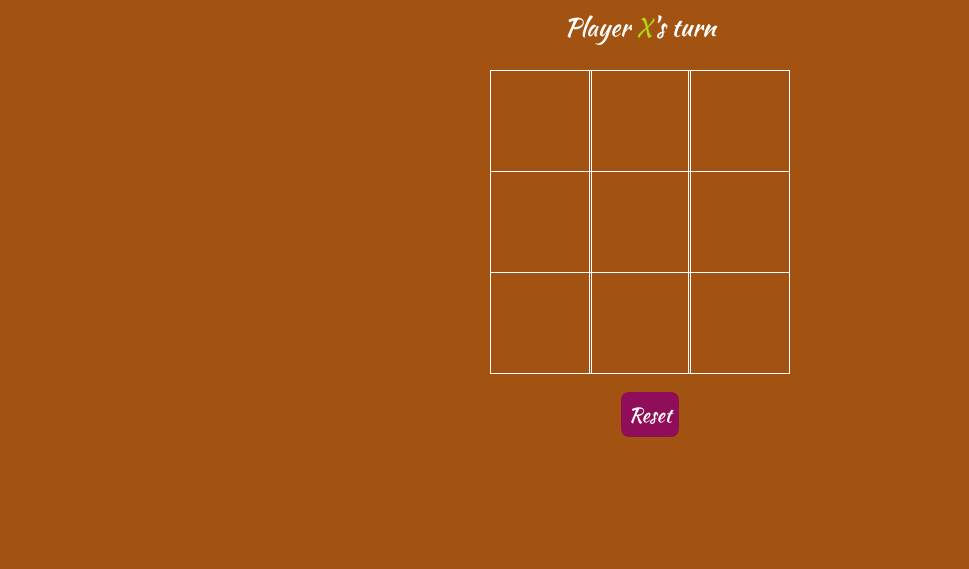
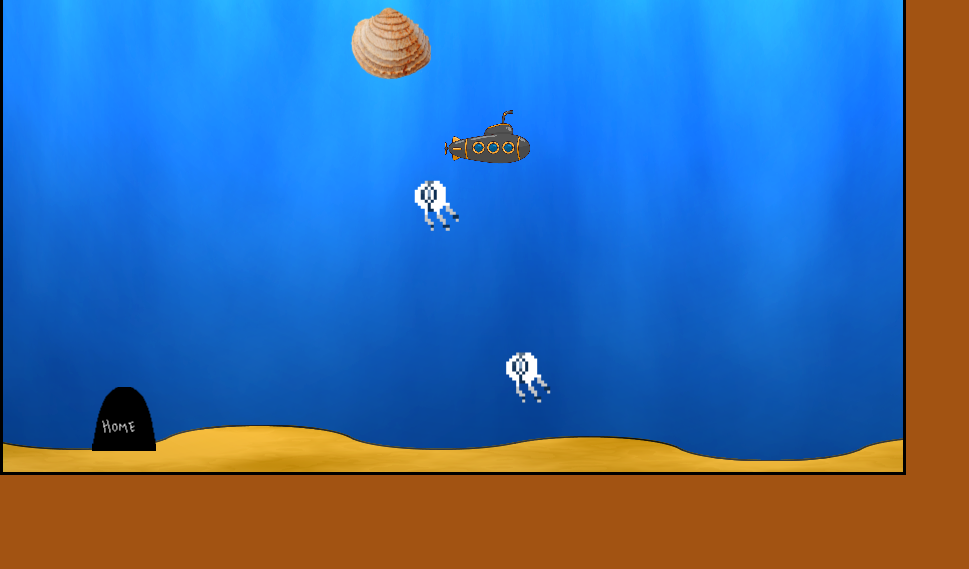
Before and after one commit to Yacquubegal/Canvas-Game-Project, a plain HTML site: page index.html in a window 1280 px wide. Shown: the part 231-800 px from the top of the page, without its empty margins (0-969 px from the left). Drawn offline with Linux system fonts and the light colour scheme.

Commit message:
Collect The Shells

```diff
--- a/index.html
+++ b/index.html
@@ -1,41 +1,13 @@
+<!DOCTYPE html>
 <html lang="en">
 <head>
     <meta charset="UTF-8">
-    <meta http-equiv="X-UA-Compatible" content="IE=edge">
     <meta name="viewport" content="width=device-width, initial-scale=1.0">
-    <link rel="stylesheet" href="style.css">
-    <link rel="preconnect" href="https://fonts.gstatic.com">
-    <link href="<link rel="preconnect" href="https://fonts.googleapis.com">
-    <link rel="preconnect" href="https://fonts.gstatic.com" crossorigin>
-    <link rel="preconnect" href="https://fonts.googleapis.com">
-    <link rel="preconnect" href="https://fonts.gstatic.com" crossorigin>
-    <link href="https://fonts.googleapis.com/css2?family=Kaushan+Script&display=swap" rel="stylesheet">
-    <script src="js/script.js"></script>
-    <title>Tic-Tac-Toe</title>
+    <title>Game</title>
 </head>
 <body>
-    <main class="background">
-        <section class="title">
-            <h1>Tic Tac Toe</h1>
-        </section>
-        <section class="display">
-            Player <span class="display-player playerX">X</span>'s turn
-        </section>
-        <section class="container">
-            <div class="tile"></div>
-            <div class="tile"></div>
-            <div class="tile"></div>
-            <div class="tile"></div>
-            <div class="tile"></div>
-            <div class="tile"></div>
-            <div class="tile"></div>
-            <div class="tile"></div>
-            <div class="tile"></div>
-        </section>
-        <section class="display announcer hide"></section>
-        <section class="controls">
-            <button id="reset">Reset</button>
-        </section>
-    </main>
+    <link rel="stylesheet" href="style.css">
+    <audio id="soundEfx"  style="display: none;"></audio>
+    <script src="script.js"></script>
 </body>
 </html>
--- a/js/script.js
+++ /dev/null
@@ -1,154 +0,0 @@
-var keysDown = {}; // object to save the state of keysand 2 event listeners to detect keyboard activity
-     addEventListener("keydown", function (e) {
-     addEventListener("keyup", function (e) {
-})
-})
-
-        // The main game loop
-        var main = function () {
-            var now = Date.now();
-            var delta = now - then;
-            update(delta / 1000);
-            render();
-            then = now;
-            //  Request to do this again ASAP
-            requestAnimationFrame(main);
-        };
-
-
-
-window.addEventListener('DOMContentLoaded', () => {
-    const tiles = Array.from(document.querySelectorAll('.tile'));
-    const playerDisplay = document.querySelector('.display-player');
-    const resetButton = document.querySelector('#reset');
-    const announcer = document.querySelector('.announcer');
-
-    let board = ['', '', '', '', '', '', '', '', ''];
-    let currentPlayer = 'X';
-    let isGameActive = true;
-
-    const PLAYERX_WON = 'PLAYERX_WON';
-    const PLAYERO_WON = 'PLAYERO_WON';
-    const TIE = 'TIE';
-
-
-    /*
-        Indexes within the board
-        [0] [1] [2]
-        [3] [4] [5]
-        [6] [7] [8]
-    */
-
-    const winningConditions = [
-        [0, 1, 2],
-        [3, 4, 5],
-        [6, 7, 8],
-        [0, 3, 6],
-        [1, 4, 7],
-        [2, 5, 8],
-        [0, 4, 8],
-        [2, 4, 6]
-    ];
-
-    function handleResultValidation() {
-        let roundWon = false;
-        for (let i = 0; i <= 7; i++) {
-            const winCondition = winningConditions[i];
-            const a = board[winCondition[0]];
-            const b = board[winCondition[1]];
-            const c = board[winCondition[2]];
-            if (a === '' || b === '' || c === '') {
-                continue;
-            }
-            if (a === b && b === c) {
-                roundWon = true;
-                break;
-            }
-        }
-
-    if (roundWon) {
-            announce(currentPlayer === 'X' ? PLAYERX_WON : PLAYERO_WON);
-            isGameActive = false;
-            return;
-        }
-
-    if (!board.includes(''))
-        announce(TIE);
-    }
-
-    const announce = (type) => {
-        switch(type){
-            case PLAYERO_WON:
-                announcer.innerHTML = 'Player <span class="playerO">O</span> Won';
-                alert("You won, congratulations!");
-                break;
-            case PLAYERX_WON:
-                announcer.innerHTML = 'Player <span class="playerX">X</span> Won';
-                alert("Gotcha! I win!");
-                break;
-            case TIE:
-                announcer.innerText = 'Tie';
-                alert("We tied.");
-        }
-        announcer.classList.remove('hide');
-    };
-
-    var audio = new Audio("sound/tictoc.mp3");
-
-document.onclick = function() {
-  audio.play();
-}
-
-    const isValidAction = (tile) => {
-        if (tile.innerText === 'X' || tile.innerText === 'O'){
-            return false;
-        }
-
-        return true;
-    };
-
-    const updateBoard =  (index) => {
-        board[index] = currentPlayer;
-    }
-
-    const changePlayer = () => {
-        playerDisplay.classList.remove(`player${currentPlayer}`);
-        currentPlayer = currentPlayer === 'X' ? 'O' : 'X';
-        playerDisplay.innerText = currentPlayer;
-        playerDisplay.classList.add(`player${currentPlayer}`);
-    }
-
-    const userAction = (tile, index) => {
-        if(isValidAction(tile) && isGameActive) {
-            tile.innerText = currentPlayer;
-            tile.classList.add(`player${currentPlayer}`);
-            updateBoard(index);
-            handleResultValidation();
-            changePlayer();
-        }
-    }
-
-    const resetBoard = () => {
-        board = ['', '', '', '', '', '', '', '', ''];
-        isGameActive = true;
-        announcer.classList.add('hide');
-
-        if (currentPlayer === 'O') {
-            changePlayer();
-        }
-
-        tiles.forEach(tile => {
-            tile.innerText = '';
-            tile.classList.remove('playerX');
-            tile.classList.remove('playerO');
-        });
-    }
-
-    tiles.forEach( (tile, index) => {
-        tile.addEventListener('click', () => userAction(tile, index));
-    });
-
-    resetButton.addEventListener('click', resetBoard);
-});
-
-alert("The game is played on a grid that's 3 squares by 3 squares. You are X, your friend (or the computer in this case) is O. Players take turns putting their marks in empty squares. The first player to get 3 marks in a row (up, down, across, or diagonally) is the winner. When all 9 squares are full, the game is over. If no player has 3 marks in a row, the game ends in a tie.");
--- /dev/null
+++ b/script.js
@@ -0,0 +1,319 @@
+let canvas = document.createElement("canvas");
+let ctx = canvas.getContext("2d");
+canvas.width = 900;
+canvas.height = 700;
+document.body.appendChild(canvas);
+
+// Background image
+let bgReady = false;
+let bgImage = new Image();
+bgImage.onload = function () {
+    bgReady = true;
+};
+bgImage.src = "images/background.png";
+
+
+// rat image
+let submarineReady = false;
+let submarineImage = new Image();
+submarineImage.onload = function () {
+    submarineReady = true;
+};
+submarineImage.src = "images/submarine.png";
+
+// cheese image
+let shellReady = false;
+let shellImage = new Image();
+shellImage.onload = function () {
+    shellReady = true;
+};
+shellImage.src = "images/seashells.png";
+
+// trap image
+let trapReady = false;
+let trapImage = new Image();
+trapImage.onload = function () {
+    trapReady = true;
+};
+trapImage.src = "images/jellyfish.gif";
+
+// portalHome image
+let portalHomeReady = false;
+let portalHomeImage = new Image();
+portalHomeImage.onload = function () {
+    portalHomeReady = true;
+};
+portalHomeImage.src = "images/Home.png";
+
+//===============================//
+
+// Game objects
+let portal = {
+    speed: 256, // movement in pixels per second
+    x: 0, // where on the canvas are they?
+    y: 0 // where on the canvas are they?
+};
+
+let shell0 = {
+    x: 0, // where on the canvas are they?
+    y: 0 // where on the canvas are they?
+};
+
+let shell1 = {
+    x: 0, // where on the canvas are they?
+    y: 0 // where on the canvas are they?
+};
+
+let trap0 = {
+    x: 0, // where on the canvas are they?
+    y: 0 // where on the canvas are they?
+};
+
+let trap1 = {
+    x: 0, // where on the canvas are they?
+    y: 0 // where on the canvas are they?
+};
+
+let trap2 = {
+    x: 0, // where on the canvas are they?
+    y: 0 // where on the canvas are they?
+};
+
+let portalHome = {
+    // for this version, the portalHome does not move, so just and x and y
+    x: 0,
+    y: 0
+};
+let shellsCollected = 0;
+let shellOnHand = 0;
+
+// Handle keyboard controls
+let keysDown = {
+    keysDown: [] //[38 = "down"]
+};
+//object were we properties when keys go down
+// and then delete them when the key goes up
+// so the object tells us if any key is down when that keycode
+// is down. In our game loop, we will move the rat image if when
+// we go thru render, a key is down
+
+addEventListener("keydown", function (e) {
+    keysDown.FirstName = "Yacquub";
+    console.log(e.keyCode + " down")
+    keysDown[e.keyCode] = true;
+}, false);
+addEventListener("keyup", function (e) {
+    console.log(e.keyCode + " up")
+    delete keysDown[e.keyCode];
+}, false);
+
+//================================// FUNCTIONS
+
+//Timer code, counts down
+
+
+
+// Update game objects
+let update = function (modifier) {
+    if (38 in keysDown) { // Player holding up
+        portal.y -= portal.speed * modifier;
+    }
+    if (40 in keysDown) { // Player holding down
+        portal.y += portal.speed * modifier;
+    }
+    if (37 in keysDown) { // Player holding left
+        portal.x -= portal.speed * modifier;
+    }
+    if (39 in keysDown) { // Player holding right
+        portal.x += portal.speed * modifier;
+    }
+
+    // rat + cheese detection
+    if (
+        portal.x <= (shell0.x + 64)
+        && shell0.x <= (portal.x + 62)
+        && portal.y <= (shell0.y + 64)
+        && shell0.y <= (portal.y + 42)
+    ) {
+        ++shellOnHand;
+        shell0.x = -200;
+        shell0.y = -200;
+    }
+    if (
+
+        portal.x <= (shell1.x + 64)
+        && shell1.x <= (portal.x + 62)
+        && portal.y <= (shell1.y + 64)
+        && shell1.y <= (portal.y + 42)
+
+    ) {
+        ++shellOnHand;
+        shell1.x = -200;
+        shell1.y = -200;
+    }
+
+    // rat + ratHome detection
+    if (
+        portal.x <= (portalHome.x + 64)
+        && portalHome.x <= (portal.x + 62)
+        && portal.y <= (portalHome.y + 64)
+        && portalHome.y <= (portal.y + 42)
+        && shellOnHand >= 1
+    ) {
+
+        shellsCollected = shellsCollected + shellOnHand; // Earned points
+        soundEfx.src = "sounds/timeup.mp3"
+        soundEfx.play();
+        reset(); // start a new cycle
+    }
+
+    // portal + trap detection
+    if (
+        portal.x <= (trap0.x + 64)
+        && trap0.x <= (portal.x + 62)
+        && portal.y <= (trap0.y + 18)
+        && trap0.y <= (portal.y + 42)
+
+        || portal.x <= (trap1.x + 64)
+        && trap1.x <= (portal.x + 62)
+        && portal.y <= (trap1.y + 18)
+        && trap1.y <= (portal.y + 42)
+
+        || portal.x <= (trap2.x + 64)
+        && trap2.x <= (portal.x + 62)
+        && portal.y <= (trap2.y + 18)
+        && trap2.y <= (portal.y + 42)
+    ) {
+        GameOver("caught");
+    }
+};
+
+// Draw everything in the main render function
+let render = function () {
+    if (bgReady) {
+        ctx.drawImage(bgImage, 0, 0);
+    }
+    if (submarineReady) {
+        ctx.drawImage(submarineImage, portal.x, portal.y);
+    }
+    if (shellReady) {
+        ctx.drawImage(shellImage, shell0.x, shell0.y);
+        ctx.drawImage(shellImage, shell1.x, shell1.y);
+    }
+    if (portalHomeReady) {
+        ctx.drawImage(portalHomeImage, portalHome.x, portalHome.y);
+    }
+    if (trapReady) {
+        ctx.drawImage(trapImage, trap0.x, trap0.y);
+        ctx.drawImage(trapImage, trap1.x, trap1.y);
+        ctx.drawImage(trapImage, trap2.x, trap2.y);
+    }
+    // Score
+    ctx.fillStyle = "rgb(0, 0, 0)";
+    ctx.font = "20px Georgia";
+    ctx.textAlign = "left";
+    ctx.textBaseline = "top";
+    ctx.fillText("Score: " + shellsCollected, 32, 32);
+    ctx.fillText("On hand: " + shellOnHand, 32, 64);
+    // Achievement badges :)
+    if (shellsCollected >= 25) {
+        ctx.fillText("25 POINT MILESTONE !", 32, 96);
+    }
+    if (shellsCollected >= 50) {
+        ctx.fillText("50 POINT MILESTONE !!", 32, 128);
+    }
+    if (shellsCollected >= 100) {
+        ctx.fillText("100 POINT MILESTONE !!! (Omg, I didn't think you could play this for so long)", 32, 128);
+    }
+
+}
+
+//================================// MAIN GAME LOOP
+let main = function () {
+    let now = Date.now();
+    let delta = now - then;
+    update(delta / 1000);
+    render();
+    then = now;
+    // Request to do this again ASAP
+    requestAnimationFrame(main);
+};
+
+// Reset the game when the player reaches ratHome
+let reset = function () {
+    shellOnHand = 0;
+
+    portal.x = (canvas.width / 2) - 16;
+    portal.y = (canvas.height / 2) - 16;
+
+    //Place the ratHome somewhere on the screen randomly
+    // but not in the hedges, Article in wrong, the 64 needs to be
+    // hedge 64 + hedge 64 + char 64 = 96
+    portalHome.x = 64 + (Math.random() * (canvas.width - 96));
+    portalHome.y = 64 + (Math.random() * (canvas.height - 96));
+
+    shell0.x = 64 + (Math.random() * (canvas.width - 96));
+    shell0.y = 64 + (Math.random() * (canvas.height - 96));
+    shell1.x = 64 + (Math.random() * (canvas.width - 96));
+    shell1.y = 64 + (Math.random() * (canvas.height - 96));
+
+    trap0.x = 64 + (Math.random() * (canvas.width - 96));
+    trap0.y = 64 + (Math.random() * (canvas.height - 96));
+    trap1.x = 64 + (Math.random() * (canvas.width - 96));
+    trap1.y = 64 + (Math.random() * (canvas.height - 96));
+    trap2.x = 64 + (Math.random() * (canvas.width - 96));
+    trap2.y = 64 + (Math.random() * (canvas.height - 96));
+
+    //makes sure nothing renders on top of the portal
+    if (
+        portal.x <= (trap0.x + 64)
+        && trap0.x <= (portal.x + 62)
+        && portal.y <= (trap0.y + 18)
+        && trap0.y <= (portal.y + 42)
+
+        || portal.x <= (trap1.x + 64)
+        && trap1.x <= (portal.x + 62)
+        && portal.y <= (trap1.y + 18)
+        && trap1.y <= (portal.y + 42)
+
+        || portal.x <= (trap2.x + 64)
+        && trap2.x <= (portal.x + 62)
+        && portal.y <= (trap2.y + 18)
+        && trap2.y <= (portal.y + 42)
+
+        || portal.x <= (portalHome.x + 64)
+        && portalHome.x <= (portal.x + 62)
+        && portal.y <= (portalHome.y + 64)
+        && portalHome.y <= (portal.y + 42)
+
+        || portal.x <= (shell0.x + 64)
+        && shell0.x <= (portal.x + 62)
+        && portal.y <= (shell0.y + 64)
+        && shell0.y <= (portal.y + 42)
+
+        || portal.x <= (shell1.x + 64)
+        && shell1.x <= (portal.x + 62)
+        && portal.y <= (shell1.y + 64)
+        && shell1.y <= (portal.y + 42)
+    ) {
+        reset();
+    }
+};
+
+// Game Over Function
+let GameOver = function (condition) {
+    if (condition === "caught") {
+        alert("[GAME OVER] You got caught by the trap! You've collected " + shellsCollected + " pieces of shells.");
+        timeleft = -1;
+    } else if (condition = null) {
+        alert("[GAME OVER] Times up! You've collected " + shellsCollected + " pieces of shells.");
+        timeleft = -1;
+    }
+    soundEfx.src = "sounds/game-overmp3.mp3"
+    soundEfx.play();
+}
+
+// Let's play this game!
+var then = Date.now();
+reset();
+main();
--- a/style.css
+++ b/style.css
@@ -4,17 +4,20 @@
     font-family: 'Kaushan Script', cursive;
   }
 
-
+  canvas {
+    border-style: solid;
+    border-color: rgb(0, 0, 0);
+  }
 
   .title {
-    color: white;
+    color: rgb(221, 97, 97);
     text-align: center;
     font-size: 40px;
     margin-top: 10%;
   }
 
   .display {
-    color: white;
+    color: rgb(67, 79, 190);
     font-size: 25px;
     text-align: center;
     margin-top: 1em;
@@ -35,7 +38,7 @@
   }
 
   .tile {
-    border: 1px solid white;
+    border: 1px solid rgb(128, 207, 75);
     min-width: 100px;
     min-height: 100px;
     display: flex;
@@ -62,7 +65,7 @@
   }
 
   .controls button {
-    color: white;
+    color: rgb(240, 1, 188);
     padding: 8px;
     border-radius: 8px;
     border: none;
```
Also changed, not shown: images/Home.png (added), images/background.png (added), images/jellyfish.gif (added), images/seashells.png (added), images/submarine.png (added), 3 other files.
